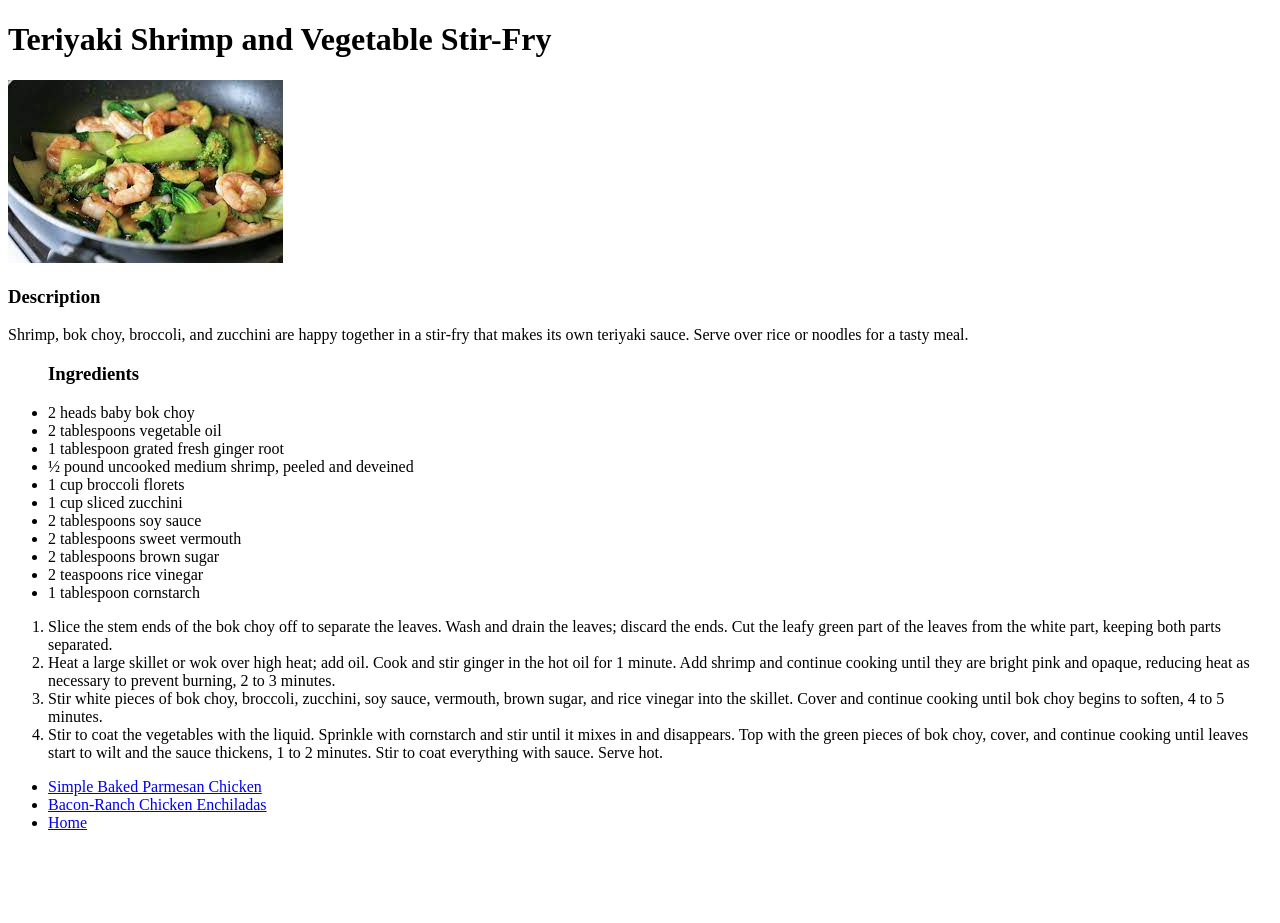
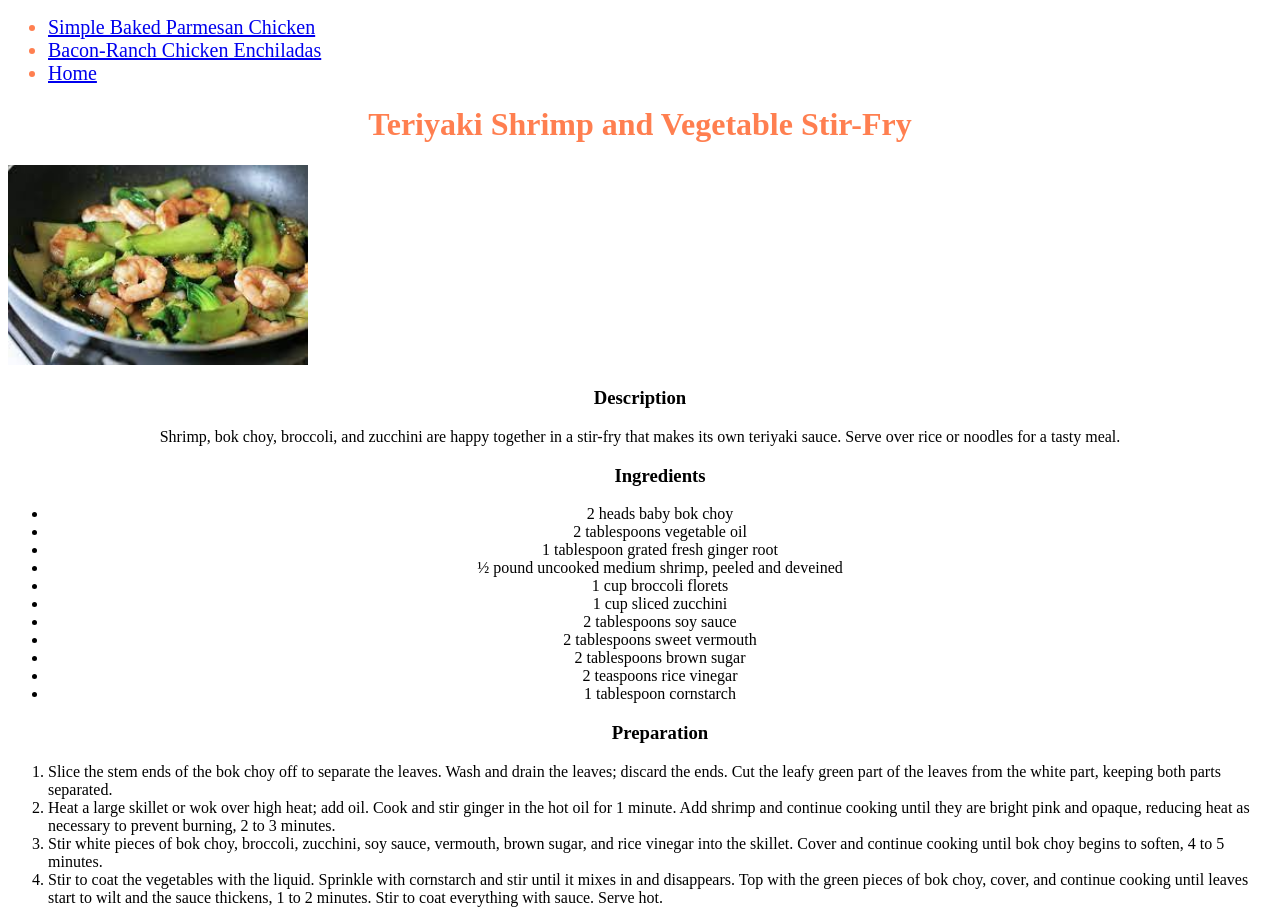
Before and after one commit to alexthedesigner0/odin-recipes, a plain HTML site: page recipes/teriyaki_shrimp.html in a window 1280 px wide. Before the commit the page ends 848 px from the top, so only its background shows below. Drawn offline with Linux system fonts and the light colour scheme.

Commit message:
added classes and id

```diff
--- a/recipes/teriyaki_shrimp.html
+++ b/recipes/teriyaki_shrimp.html
@@ -1,15 +1,21 @@
 <!DOCTYPE HTML>
 <html>
     <head>
+        <link rel="stylesheet" href="../style/style.css">
         <title>Welcome to Odin Recipes</title>
     </head>
     <body>
-        <h1>Teriyaki Shrimp and Vegetable Stir-Fry</h1>
-        <img src="../images/teriyaki_shrimp.jpeg" alt="Teriyaki Shrimp and Vegetable Stir-Fry">
-        <h3>Description</h3>
-        <p>Shrimp, bok choy, broccoli, and zucchini are happy together in a stir-fry that makes its own teriyaki sauce. Serve over rice or noodles for a tasty meal.</p>
         <ul>
-            <h3>Ingredients</h3>
+            <li class="recipes"><a href="../recipes/parmesan_chicken.html">Simple Baked Parmesan Chicken</a></li>
+            <li class="recipes"><a href="../recipes/chicken_enchiladas.html">Bacon-Ranch Chicken Enchiladas</a></li>
+            <li class="recipes"><a href="../index.html">Home</a></li>
+        </ul>
+        <h1 class="subject">Teriyaki Shrimp and Vegetable Stir-Fry</h1>
+        <img id="shrimp" src="../images/teriyaki_shrimp.jpeg" alt="Teriyaki Shrimp and Vegetable Stir-Fry">
+        <h3 class="description">Description</h3>
+        <p class="description">Shrimp, bok choy, broccoli, and zucchini are happy together in a stir-fry that makes its own teriyaki sauce. Serve over rice or noodles for a tasty meal.</p>
+        <ul class="list">
+            <h3 class="ingredients">Ingredients</h3>
             <li>2 heads baby bok choy </li>
             <li>2 tablespoons vegetable oil </li>
             <li>1 tablespoon grated fresh ginger root </li>
@@ -23,15 +29,11 @@
             <li>1 tablespoon cornstarch </li>
         </ul>
         <ol>
+            <h3 class="preparation">Preparation</h3>
             <li>Slice the stem ends of the bok choy off to separate the leaves. Wash and drain the leaves; discard the ends. Cut the leafy green part of the leaves from the white part, keeping both parts separated.</li>
             <li>Heat a large skillet or wok over high heat; add oil. Cook and stir ginger in the hot oil for 1 minute. Add shrimp and continue cooking until they are bright pink and opaque, reducing heat as necessary to prevent burning, 2 to 3 minutes.</li>
             <li>Stir white pieces of bok choy, broccoli, zucchini, soy sauce, vermouth, brown sugar, and rice vinegar into the skillet. Cover and continue cooking until bok choy begins to soften, 4 to 5 minutes.</li>
             <li>Stir to coat the vegetables with the liquid. Sprinkle with cornstarch and stir until it mixes in and disappears. Top with the green pieces of bok choy, cover, and continue cooking until leaves start to wilt and the sauce thickens, 1 to 2 minutes. Stir to coat everything with sauce. Serve hot.</li>
         </ol>
-        <ul>
-            <li><a href="../recipes/parmesan_chicken.html">Simple Baked Parmesan Chicken</a></li>
-            <li><a href="../recipes/chicken_enchiladas.html">Bacon-Ranch Chicken Enchiladas</a></li>
-            <li><a href="../index.html">Home</a></li>
-        </ul>
     </body>
 </html>
```
